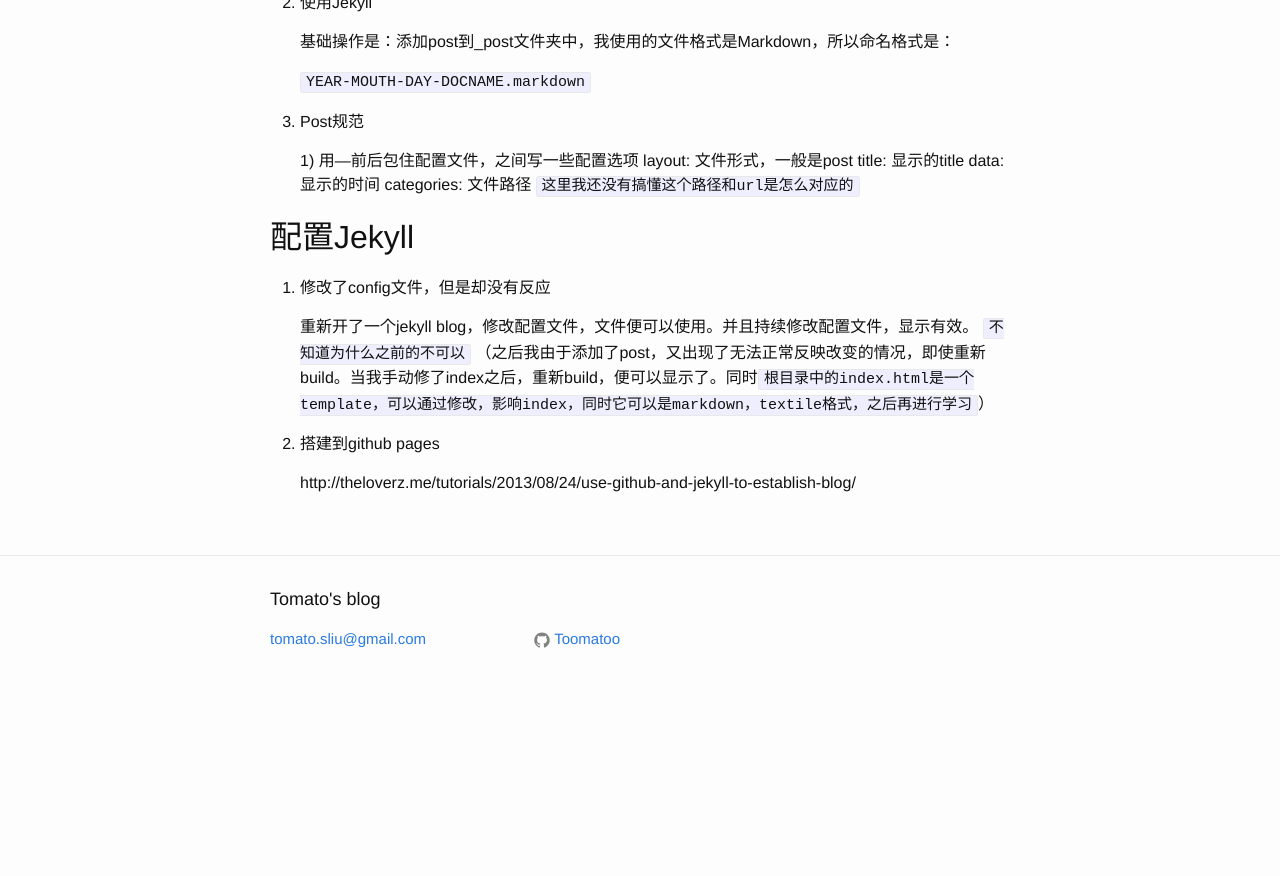
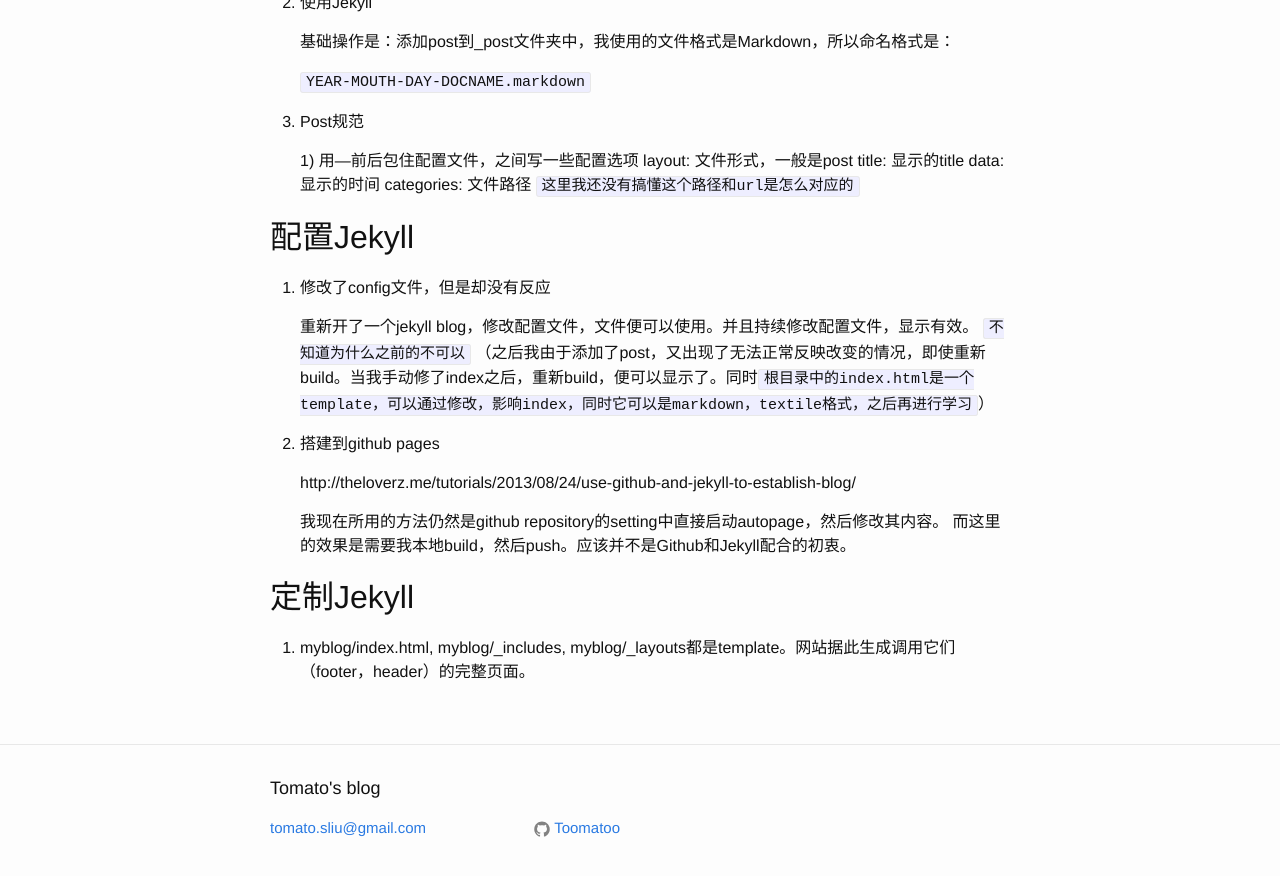
Before and after one commit to Toomatoo/Toomatoo.github.io, a Jekyll site: the page built from _posts/2015-02-22-try-jekyll.markdown, in a window 1280 px wide and 900 px high, scrolled down 698 px. Shown: the top 876 px of the window. Built offline with Jekyll 4.4.1, drawn with Linux system fonts in a browser that asks for light colours; before the commit the page ends 1409 px from its top, so only the background shows below that.

Commit message:
post: try jekyll

```diff
--- a/_posts/2015-02-22-try-jekyll.markdown
+++ b/_posts/2015-02-22-try-jekyll.markdown
@@ -39,3 +39,10 @@
 2. 搭建到github pages
 
 	http://theloverz.me/tutorials/2013/08/24/use-github-and-jekyll-to-establish-blog/
+
+	我现在所用的方法仍然是github repository的setting中直接启动autopage，然后修改其内容。
+	而这里的效果是需要我本地build，然后push。应该并不是Github和Jekyll配合的初衷。
+
+
+## 定制Jekyll
+1. myblog/index.html, myblog/_includes, myblog/_layouts都是template。网站据此生成调用它们（footer，header）的完整页面。
```
Also changed, not shown: 5 other files.
